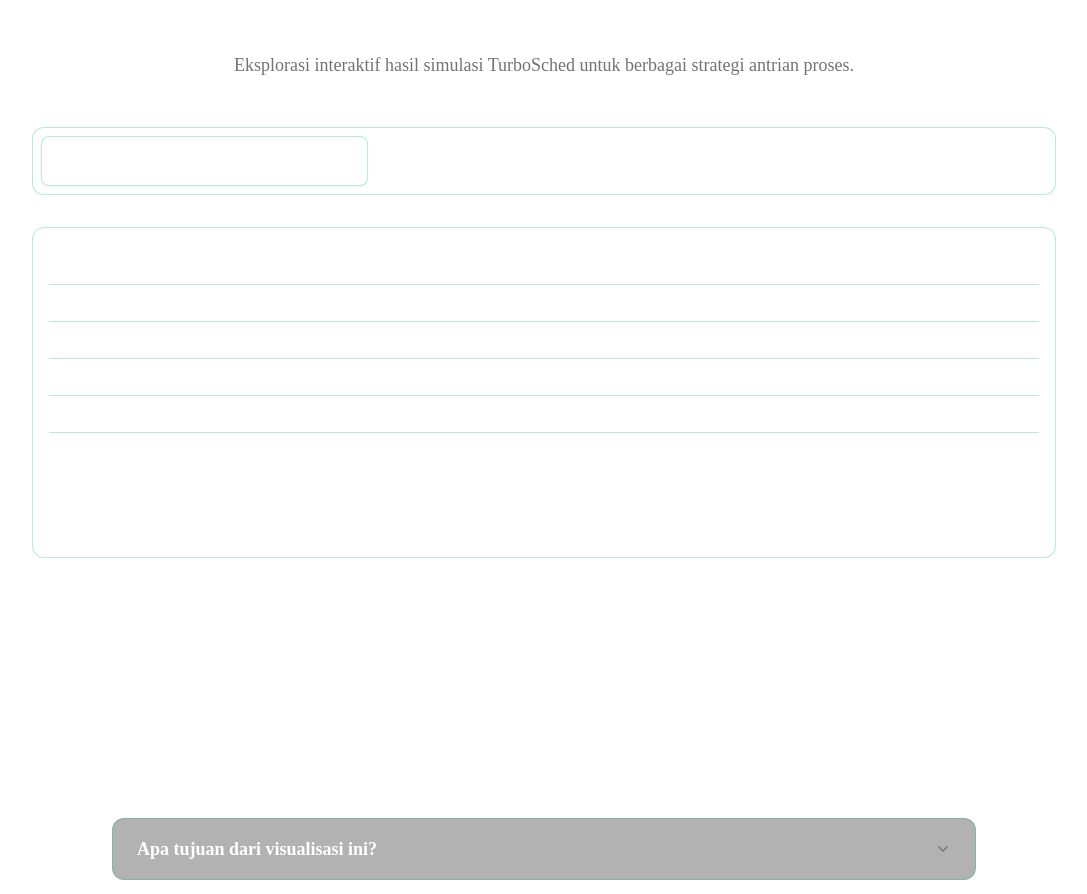
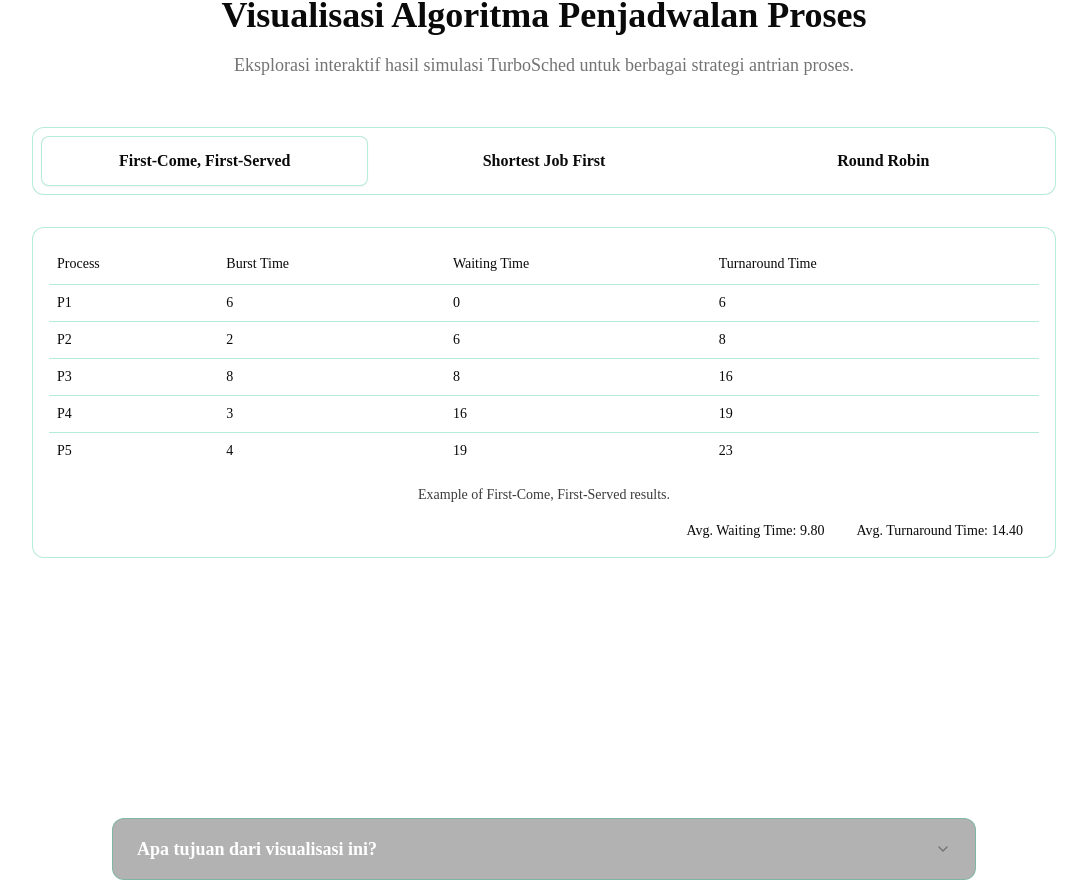
Before and after one commit to zhekabaila/penjadwalan-proses-next, a Next.js app: page / in a window 1280 px wide. Shown: the part 2797-3691 px from the top of the page, without its empty margins (96-1183 px from the left). Built offline with nearby package versions, Linux system fonts and the light colour scheme.

Commit message:
fix: perbaiki nilai foreground pada root untuk konsistensi warna

```diff
--- a/app/globals.css
+++ b/app/globals.css
@@ -5,7 +5,7 @@
 @layer base {
   :root {
     --background: 0 0% 100%;
-    --foreground: 0 0% 100%;
+    --foreground: 0 0% 3.9%;
     --card: 0 0% 100%;
     --card-foreground: 0 0% 3.9%;
     --popover: 0 0% 100%;
```
